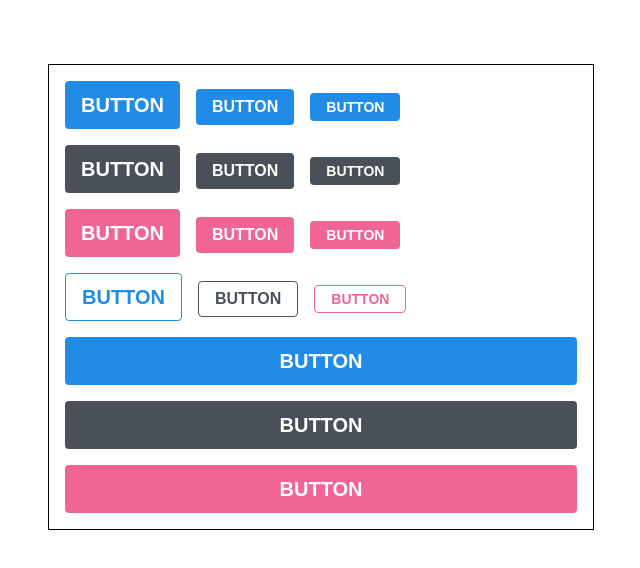
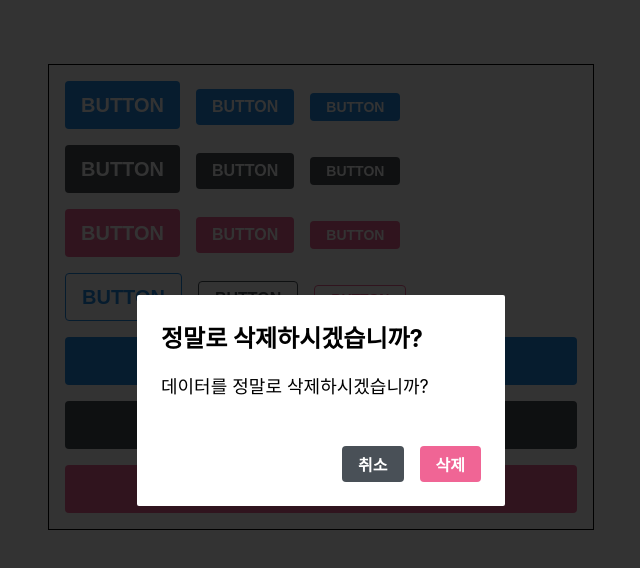
Before and after one commit to hyongti/styled-component, a React (Create React App) app: page / in a window 1280 px wide. Shown: the top 568 px of the page, without its empty margins (319-959 px from the left). Built offline with nearby package versions, Linux system fonts and the light colour scheme.

Commit message:
Dialog 추가

```diff
--- a/src/App.tsx
+++ b/src/App.tsx
@@ -2,7 +2,8 @@
 import styled, { ThemeProvider } from "styled-components";
 // eslint-disable-next-line
 import * as types from "styled-components/cssprop";
-import Button from "./Button";
+import Button from "./components/Button";
+import Dialog from "./components/Dialog";
 
 const AppBlock = styled.div`
   width: 512px;
@@ -25,8 +26,8 @@
         palette: {
           blue: "#228be6",
           gray: "#495057",
-          pink: "#f06595",
-        },
+          pink: "#f06595"
+        }
       }}
     >
       <AppBlock>
@@ -76,6 +77,13 @@
           </Button>
         </ButtonGroup>
       </AppBlock>
+      <Dialog
+        title="정말로 삭제하시겠습니까?"
+        confirmText="삭제"
+        cancelText="취소"
+      >
+        데이터를 정말로 삭제하시겠습니까?
+      </Dialog>
     </ThemeProvider>
   );
 }
--- /dev/null
+++ b/src/components/Dialog.tsx
@@ -0,0 +1,64 @@
+import React from "react";
+import styled from "styled-components";
+import Button from "./Button";
+
+const DarkBackground = styled.div`
+  position: fixed;
+  left: 0;
+  top: 0;
+  width: 100%;
+  height: 100%;
+  display: flex;
+  align-items: center;
+  justify-content: center;
+  background: rgba(0, 0, 0, 0.8);
+`;
+
+const DialogBlock = styled.div`
+  width: 320px;
+  padding: 1.5rem;
+  background: white;
+  border-radius: 2px;
+  h3 {
+    margin: 0;
+    font-size: 1.5rem;
+  }
+  p {
+    font-size: 1.125rem;
+  }
+`;
+
+const ButtonGroup = styled.div`
+  margin-top: 3rem;
+  display: flex;
+  justify-content: flex-end;
+`;
+
+interface DialogProps {
+  title: string;
+  children: string;
+  confirmText: string;
+  cancelText: string;
+}
+
+Dialog.defaultProps = {
+  confirmText: "확인",
+  cancelText: "취소"
+};
+
+function Dialog({ title, children, confirmText, cancelText }: DialogProps) {
+  return (
+    <DarkBackground>
+      <DialogBlock>
+        <h3>{title}</h3>
+        <p>{children}</p>
+        <ButtonGroup>
+          <Button color="gray">{cancelText}</Button>
+          <Button color="pink">{confirmText}</Button>
+        </ButtonGroup>
+      </DialogBlock>
+    </DarkBackground>
+  );
+}
+
+export default Dialog;
```
Also changed, not shown: src/components/Button.tsx (renamed from src/Button.tsx).
